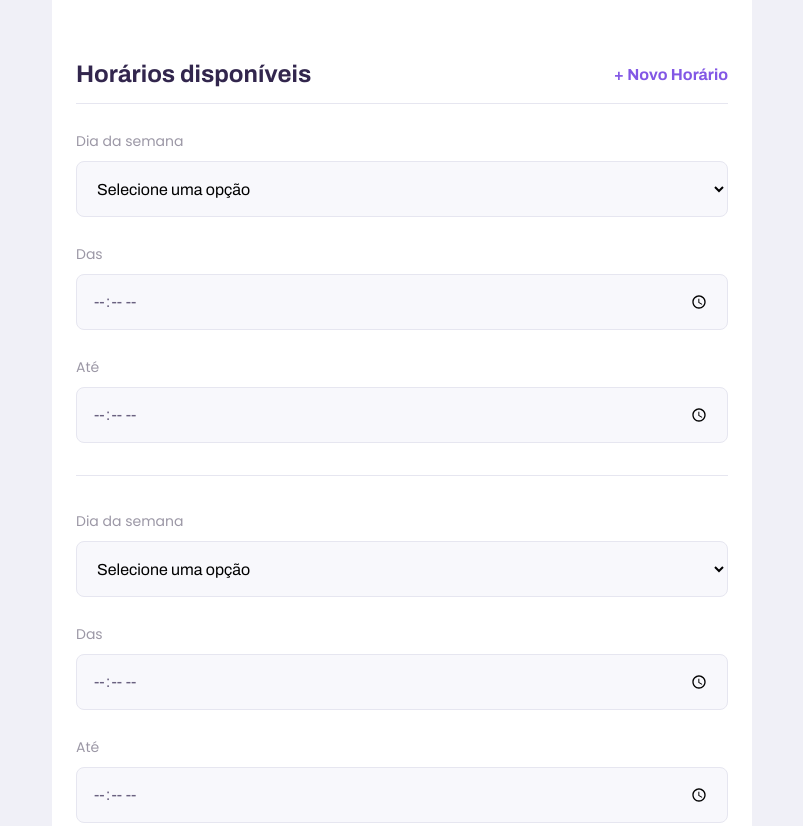
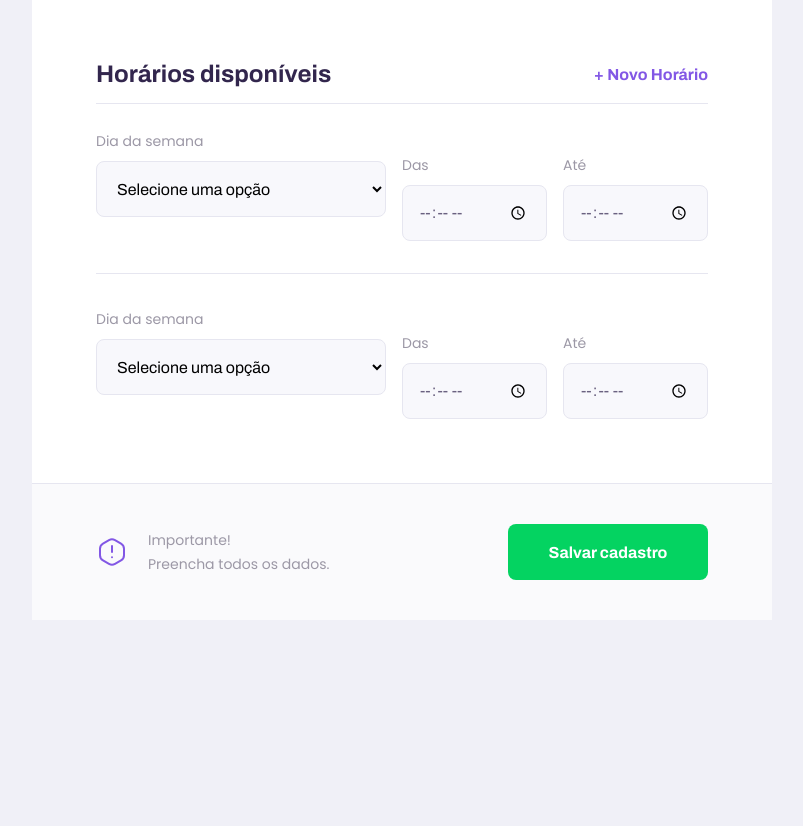
Before and after one commit to brunaoliveira/nlw, a plain HTML site: page give-classes.html in a window 1280 px wide. Shown: the part 1314-2140 px from the top of the page, without its empty margins (238-1041 px from the left). After the commit the page ends 1934 px from the top, so only its background shows below. Drawn offline with Linux system fonts and the light colour scheme.

Commit message:
give classes desktop template

```diff
--- a/styles/partials/page-give-classes.css
+++ b/styles/partials/page-give-classes.css
@@ -45,7 +45,7 @@
 
     cursor: pointer;
 
-    transition: 0.2;
+    transition: 0.2s;
 }
 
 #page-give-classes fieldset legend button:hover {
@@ -119,7 +119,39 @@
 }
 
 @media (min-width: 700px) {
-    #page-give-classes #conatiner {
+    #page-give-classes #container {
         max-width: 100vw;
     }
+
+    #page-give-classes .page-header .header-content {
+        margin-bottom: 0;
+    }
+
+    #page-give-classes main fieldset {
+        padding: 0 64px;
+    }
+
+    .schedule-item {
+        display: grid;
+        grid-template-columns: 2fr 1fr 1fr;
+        column-gap: 1.6rem;
+      }
+
+      #page-give-classes #schedule-items .select-block + .input-block,
+      #page-give-classes #schedule-items .input-block + .input-block {
+        margin-top: 0;
+      }
+
+      #page-give-classes main footer {
+        padding: 40px 64px;
+        display: flex;
+        align-items: center;
+        justify-content: space-between;
+      }
+
+      #page-give-classes main footer button {
+        margin-top: 0;
+
+        width: 200px;
+      }
 }
```
